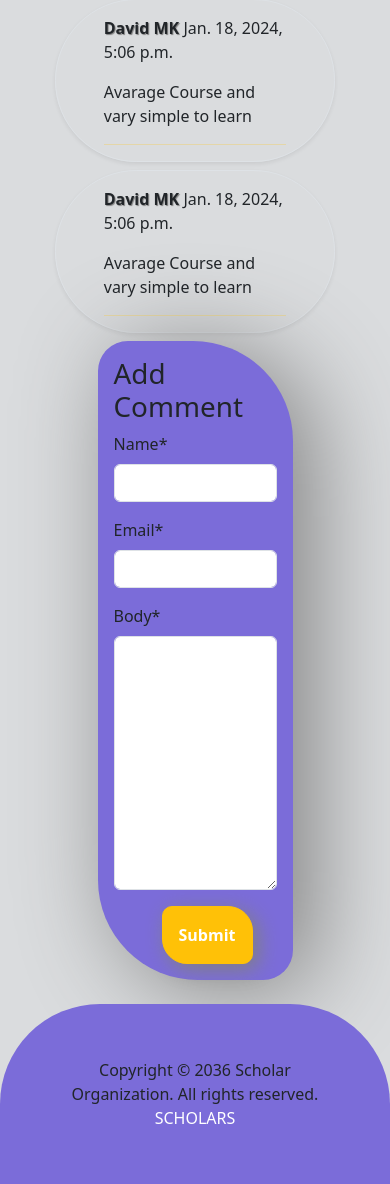
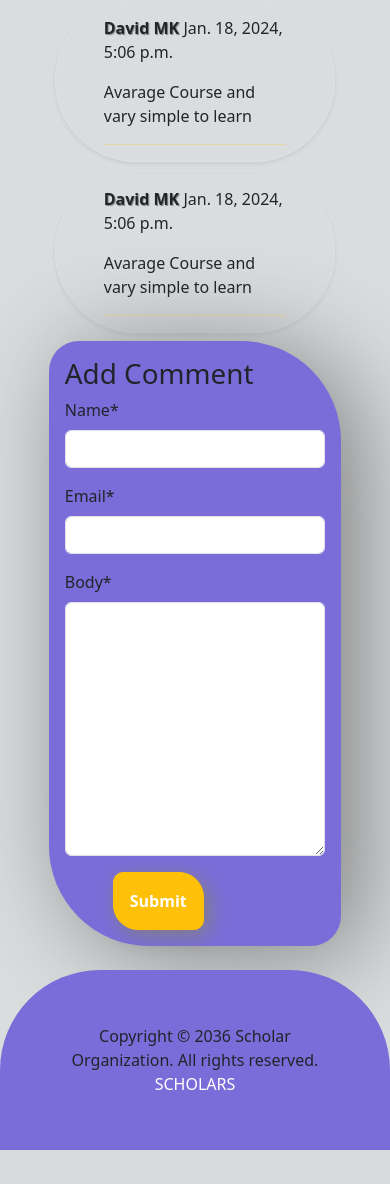
Before and after one commit to SoumenBaral/Scholars, a Django app: page /course/details/6/ in a window 390 px wide. Shown: the part 1173-2357 px from the top of the page. After the commit the page ends 2323 px from the top, so only its background shows below. Run offline with Django 5.2, Linux system fonts and the light colour scheme; a user stored in the database is signed in; data comes from the database, SQL or seed files in the repository; some libraries are stand-ins or nearby versions.

Commit message:
done for now

```diff
--- a/Core/static/css/style.css
+++ b/Core/static/css/style.css
@@ -332,4 +332,7 @@
       width: 100%;
       border-radius: 30px 0px  30% 0px;
   }
+  .w-sm{
+    width: 75% !important;
+  }
 }
--- a/Course/templates/CourseDetails.html
+++ b/Course/templates/CourseDetails.html
@@ -38,7 +38,9 @@
          {% endfor %}
      </div>
      {% if user.is_authenticated %}
-     <div class=" w-50 m-auto p-3 p-md-5 comment">
+     <div class=" w-50 w-sm m-auto p-3 p-md-5 comment">
+
+
          <div class="card-body ">
              <form method="post">
                  <h1>Add Comment</h1>
--- a/Scholars/settings.py
+++ b/Scholars/settings.py
@@ -29,7 +29,8 @@ BASE_DIR = Path(__file__).resolve().parent.parent
 SECRET_KEY = 'django-insecure-wuf%i@$!#t3a2s949%e2pl5))h5@%y4qrvglb26m^gjd_k_$us'
 
 # SECURITY WARNING: don't run with debug turned on in production!
-DEBUG = True
+DEBUG = False
+
 
 ALLOWED_HOSTS = ['*']
 
```
